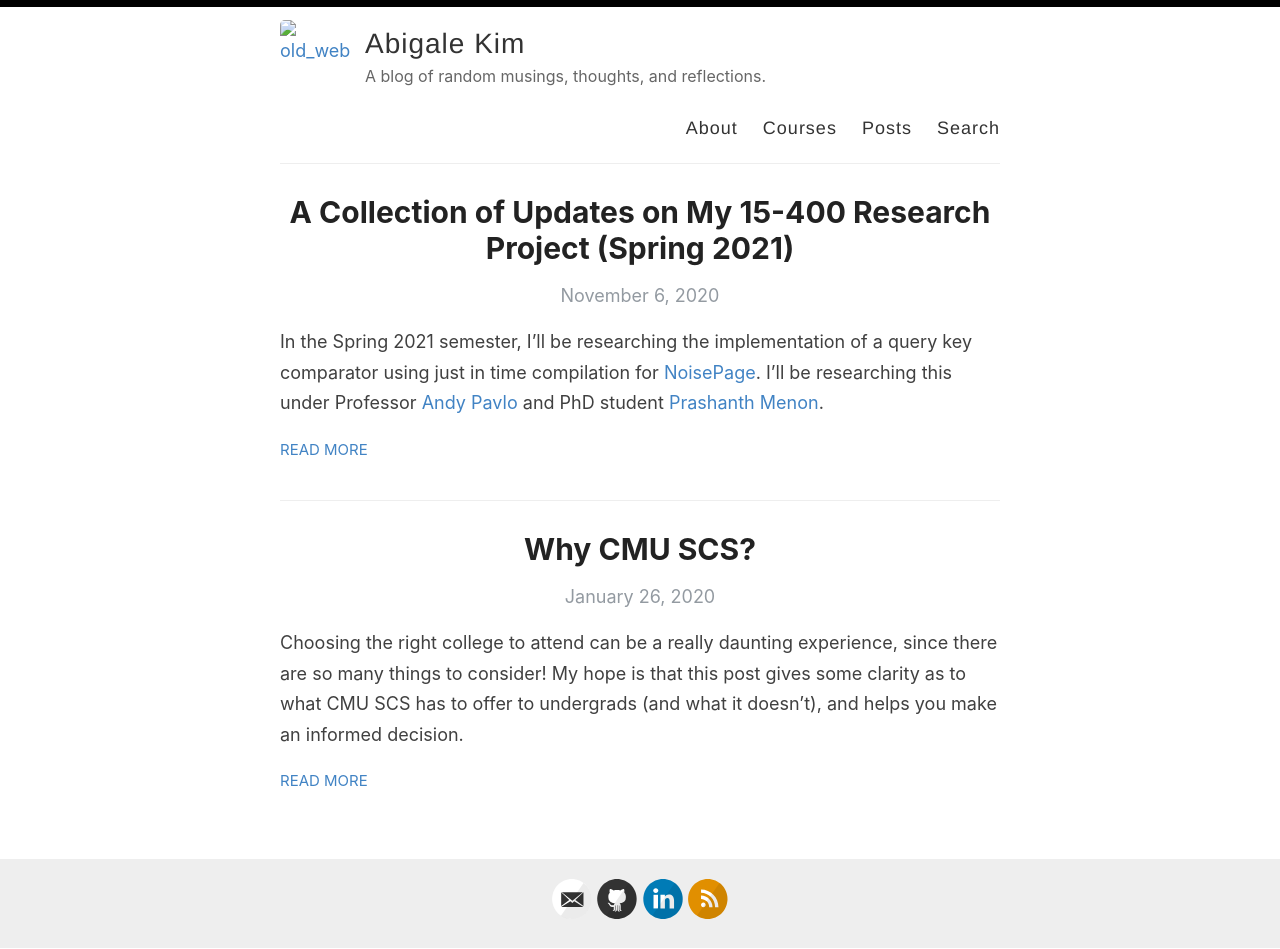
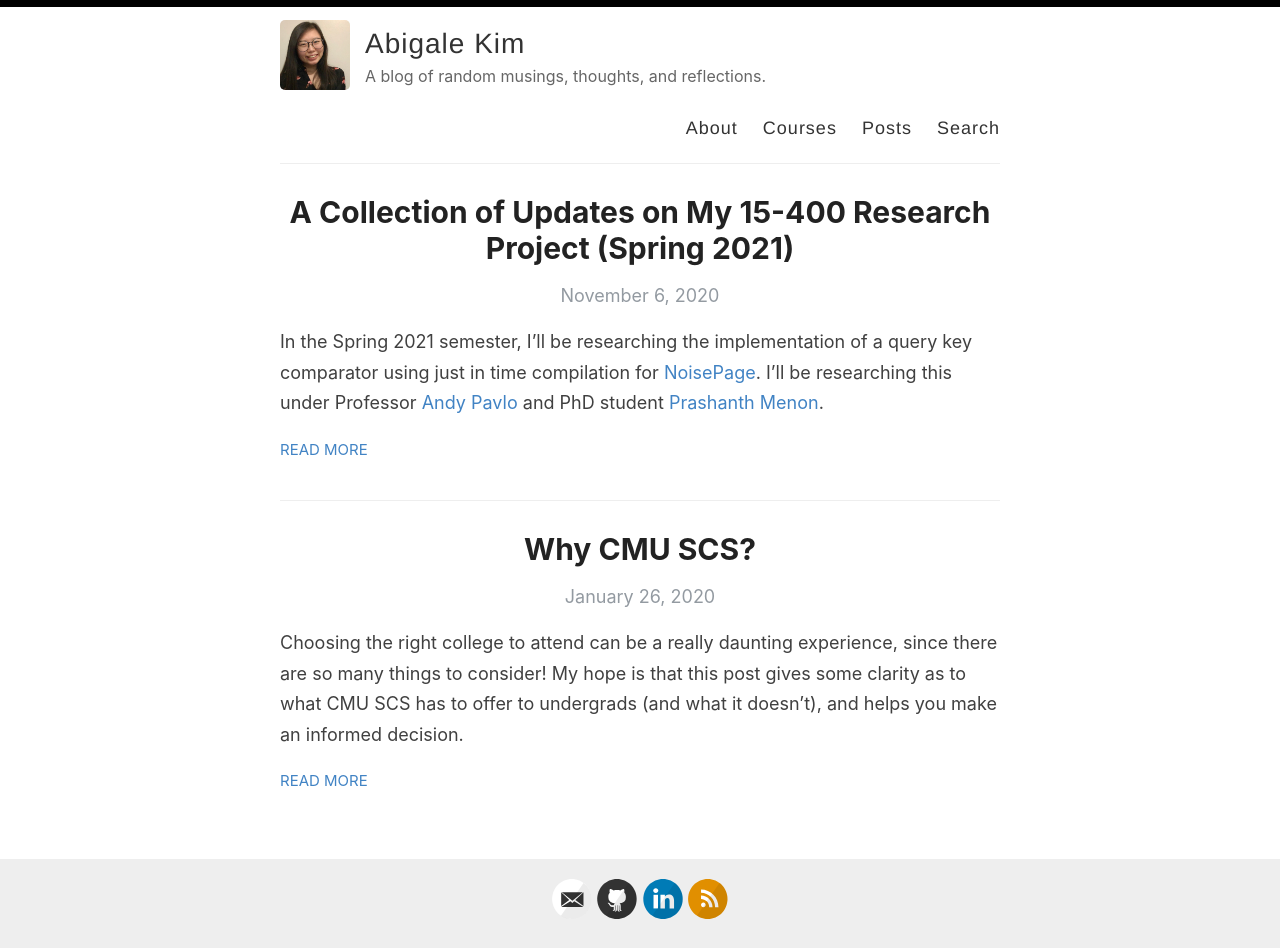
Before and after one commit to abigalekim/old_website, a Jekyll site: the page built from index.html, in a window 1280 px wide. Built offline with Jekyll 4.4.1, drawn with Linux system fonts in a browser that asks for light colours; the list of posts is cut into pages by our own code.

Commit message:
hopefully pfp works

```diff
--- a/_config.yml
+++ b/_config.yml
@@ -12,7 +12,7 @@ author: Abigale Kim
 description: A blog of random musings, thoughts, and reflections.
 
 # URL of your avatar or profile pic (you could use your GitHub profile pic)
-avatar: https://github.com/abigalekim/abigalekim.github.io/blob/master/images/headshot2.jpg
+avatar: /images/headshot2.jpg
 
 #
 # Flags below are optional
```
